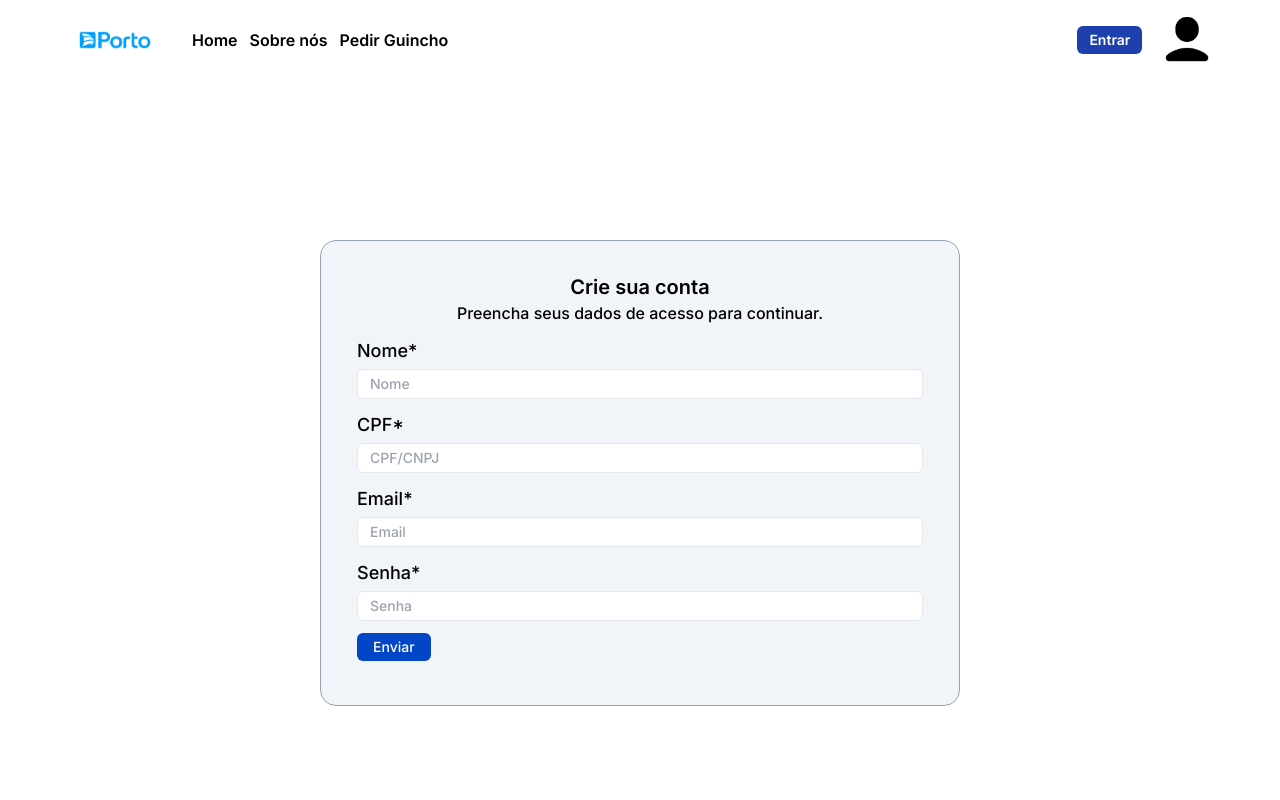
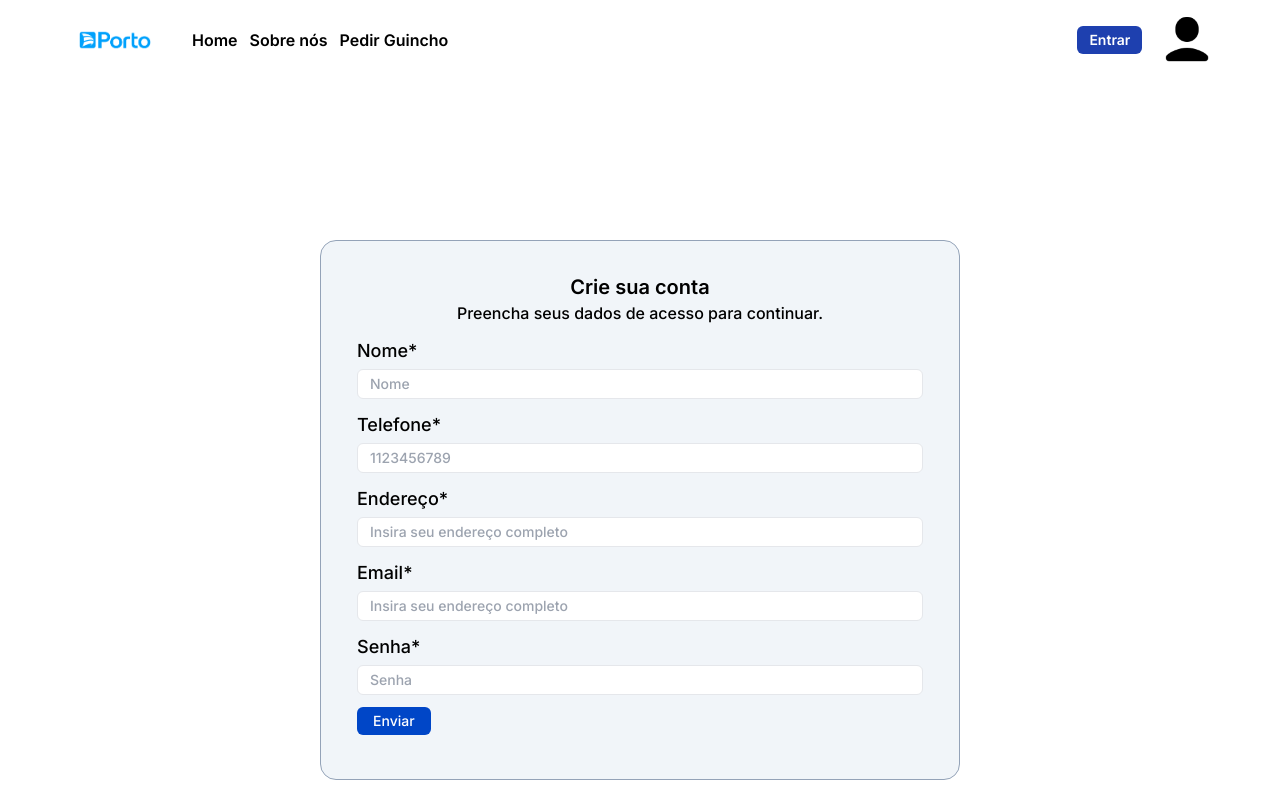
Before and after one commit to victorcosmedev/quantumleap-porto, a Next.js app in the folder implementacao-next/: page /cadastro in a window 1280 px wide. Shown: the top 800 px of the page. Built offline with nearby package versions, Linux system fonts and the light colour scheme; no server answers.

Commit message:
Cadastro de usuário funcionando com sucesso.

```diff
--- a/implementacao-next/src/app/cadastro/page.tsx
+++ b/implementacao-next/src/app/cadastro/page.tsx
@@ -1,83 +1,59 @@
 "use client";
 import { useState } from "react";
 import { useRouter } from "next/navigation";
-
-interface Usuario {
-  nome: string;
-  email: string;
-  senha: string;
-  cpf: string;
-  id?: string; // `id` é opcional inicialmente
-  veiculos: [];
-}
+import { TipoCliente } from "@/types/types";
 
 export default function Cadastro() {
   const [msgStatusEnvio, setMsgStatusEnvio] = useState("");
   const [classeMensagem, setClasseMensagem] = useState("");
   const router = useRouter();
 
-  const validaCpf = (cpf: string): boolean => {
-    for (let i: number = 0; i < localStorage.length; i++) {
-      const chave: string | null = localStorage.key(i);
-      const valor = chave ? localStorage.getItem(chave) : null;
-      const usuarioExtraido = JSON.parse(valor) as Usuario;
-      const cpfUsuarioExtraido = usuarioExtraido.cpf;
+  const [cliente, setCliente] = useState<TipoCliente>({
+    idCliente: 0,
+    nomeCliente: "",
+    emailCliente: "",
+    telefoneCliente: "",
+    senhaCliente: "",
+    clientePorto: false,
+    localizacaoCliente: ""
+  });
 
-      if (cpf == cpfUsuarioExtraido) {
-        return false;
-      }
-    }
+  const handleSubmit = async(event: React.FormEvent<HTMLFormElement>) => {
+    console.log("Objeto postado: ", cliente);
+    // Observação: Verificando se os campos estão vazios
+    event.preventDefault();
+    try{
+      const response = await fetch("http://localhost:8080/clientes", {
+        method: "POST",
+        headers: {
+          "Content-Type": "application/json",
+        },
+        // Fazendo o destructuring do cliente, pois o método POST não exige idCliente, que está presente em tipoCliente
+        body: JSON.stringify({
+          nomeCliente: cliente.nomeCliente,
+          telefoneCliente: cliente.telefoneCliente,
+          senhaCliente: cliente.senhaCliente,
+          clientePorto: cliente.clientePorto,
+          emailCliente: cliente.emailCliente,
+          localizacaoCliente: cliente.localizacaoCliente
+        }),
+      })
 
-    return true;
-  };
 
-  const envioFormulario = (event) => {
-    event.preventDefault();
-
-    // Recebendo todos os valores do form
-    const nome = event.target.nome.value;
-    const email = event.target.email.value;
-    const senha = event.target.senha.value;
-    const cpf = event.target.cpf.value;
-
-    // Observação: Verificando se os campos estão vazios
-    if (nome && cpf && email && senha) {
-      // validando a unicidade do usuário via CPF
-      if (validaCpf(cpf)) {
-        const objetoUsuario: Usuario = {
-          nome: nome,
-          email: email,
-          senha: senha,
-          cpf: cpf,
-          veiculos: [],
-        };
-
-        objetoUsuario.id = "user_" + objetoUsuario.cpf;
-        localStorage.setItem(objetoUsuario.id, JSON.stringify(objetoUsuario));
-
+      if(response.ok){
         setMsgStatusEnvio("Cadastro realizado com sucesso!");
         setClasseMensagem("sucesso");
 
         setTimeout(() => {
           router.push("/");
-        }, 5000);
+        }, 3500);
+
       } else {
         setClasseMensagem("erro");
-        setMsgStatusEnvio(
-          "Você já está cadastrado. Estamos te redirecionando ao login..."
-        );
-
-        setTimeout(() => {
-          router.push("/login/");
-        }, 5000);
+        setMsgStatusEnvio("Preencha todos os campos!");
       }
-    } else {
-      setClasseMensagem("erro");
-      setMsgStatusEnvio("Preencha todos os campos!");
-
-      setTimeout(() => {
-        window.location.reload();
-      }, 5000);
+    } catch(error){
+      console.error(error);
     }
   };
 
@@ -85,7 +61,7 @@ export default function Cadastro() {
     <main className="lg:py-[20vh] lg:px-[25vw]">
       <form
         className="border lg:border-slate-400 bg-slate-100 flex justify-center lg:rounded-2xl lg:py-8 lg:px-9 lg:h-fit sm:py-8 sm:px-[10vw] sm:h-[80vh] items-center"
-        onSubmit={envioFormulario}
+        onSubmit={handleSubmit}
       >
         <fieldset className="w-full flex flex-col lg:gap-3 lg:text-lg lg:font-medium sm:gap-5 sm:text-lg sm:font-medium">
           <div className="text-center">
@@ -105,6 +81,8 @@ export default function Cadastro() {
               className="border rounded-md lg:py-1 lg:px-3 lg:text-sm sm:py-1 sm:px-3 sm:text-sm"
               type="text"
               name="nome"
+              value={cliente.nomeCliente}
+              onChange={(event) => setCliente({...cliente, nomeCliente: event.target.value})}
               placeholder="Nome"
               minLength={3}
               required
@@ -112,15 +90,32 @@ export default function Cadastro() {
           </div>
           <div className="flex flex-col w-full lg:gap-1 sm:gap-1">
             <label htmlFor="cpf">
-              CPF<span>*</span>
+              Telefone<span>*</span>
             </label>
             <input
-              id="cpf"
+              id="telefone"
               className="border rounded-md lg:py-1 lg:px-3 lg:text-sm sm:py-1 sm:px-3 sm:text-sm"
               type="text"
-              name="cpf"
-              placeholder="CPF/CNPJ"
+              name="telefone"
+              placeholder="1123456789"
               minLength={11}
+              value={cliente.telefoneCliente}
+              onChange={(event) => setCliente({...cliente, telefoneCliente: event.target.value})}
+              required
+            />
+          </div>
+          <div className="flex flex-col w-full lg:gap-1 sm:gap-1">
+            <label htmlFor="email">
+              Endereço<span>*</span>
+            </label>
+            <input
+              id="endereco"
+              className="border rounded-md lg:py-1 lg:px-3 lg:text-sm sm:py-1 sm:px-3 sm:text-sm"
+              type="text"
+              name="endereco"
+              value={cliente.localizacaoCliente}
+              onChange={(event) => setCliente({...cliente, localizacaoCliente: event.target.value})}
+              placeholder="Insira seu endereço completo"
               required
             />
           </div>
@@ -133,7 +128,9 @@ export default function Cadastro() {
               className="border rounded-md lg:py-1 lg:px-3 lg:text-sm sm:py-1 sm:px-3 sm:text-sm"
               type="text"
               name="email"
-              placeholder="Email"
+              value={cliente.emailCliente}
+              onChange={(event) => setCliente({...cliente, emailCliente: event.target.value})}
+              placeholder="Insira seu endereço completo"
               required
             />
           </div>
@@ -147,6 +144,8 @@ export default function Cadastro() {
               type="password"
               name="senha"
               placeholder="Senha"
+              value={cliente.senhaCliente}
+              onChange={(event) => setCliente({...cliente, senhaCliente: event.target.value})}
               minLength={8}
               required
             />
@@ -154,8 +153,7 @@ export default function Cadastro() {
           <button className="justify-self-start w-fit text-white bg-azul-escuro lg:text-sm lg:py-1 lg:px-4 lg:rounded-md sm:text-sm sm:py-1 sm:px-4 sm:rounded-md" type="submit">
             Enviar
           </button>
-          <p
-            className={`${
+          <p className={`${
               classeMensagem === "sucesso" ? "text-green-600" : "text-red-600"
             }`}
           >
```
Also changed, not shown: implementacao-next/src/types/types.ts (+11 -0 lines).
